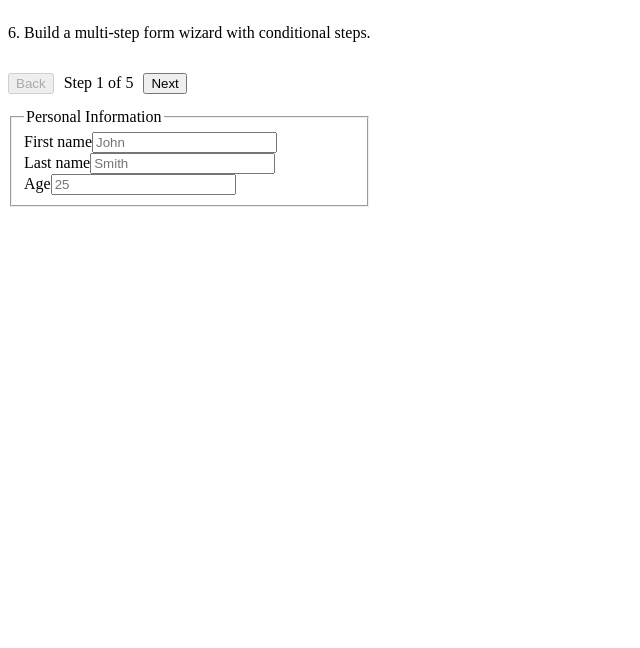
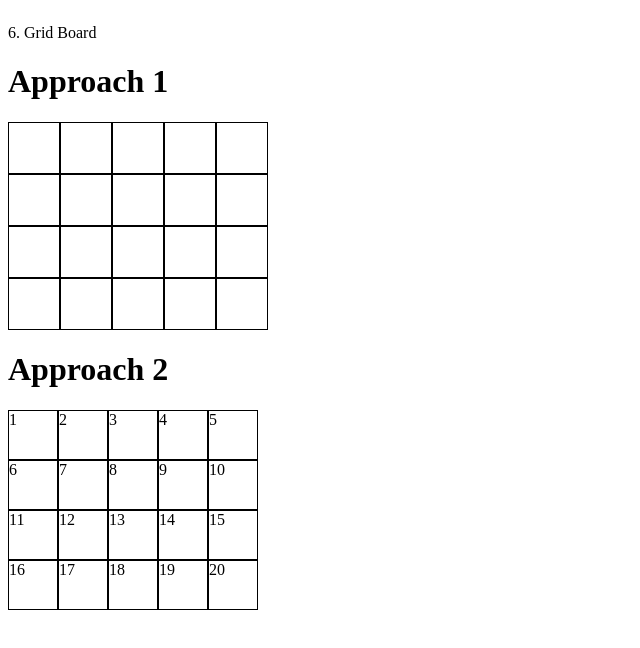
Before and after one commit to Joha99/frontend-systems-design, a React (Vite) app: page / in a window 1280 px wide. Shown: the top 648 px of the page, without its empty margins (0-640 px from the left). Built offline with nearby package versions, Linux system fonts and the light colour scheme.

Commit message:
grid board problem

```diff
--- a/src/App.tsx
+++ b/src/App.tsx
@@ -2,6 +2,7 @@ import styles from "./App.module.css";
 import { ContactForm } from "./contact-form/ContactForm";
 import { CrudList } from "./crud-list/CrudList";
 import { DataTable } from "./data-table/DataTable";
+import { GridBoard } from "./grid-board/GridBoard";
 import { MultiStepWizard } from "./multi-step-wizard/MultiStepWizard";
 import { PostBrowser } from "./post-browser/PostBrowser";
 import { Typeahead } from "./typeahead/Typeahead";
@@ -13,8 +14,9 @@ function App() {
       <DataTable />
       <ContactForm />
       <CrudList />
-      <PostBrowser /> */}
-      <MultiStepWizard />
+      <PostBrowser />
+      <MultiStepWizard /> */}
+      <GridBoard rowCount={4} colCount={5} />
     </div>
   );
 }
--- /dev/null
+++ b/src/grid-board/GridBoard.tsx
@@ -0,0 +1,72 @@
+/**
+ * Dynamic Grid Board (from Retell AI prep guide)
+ *
+ * Build a dynamic "board" component (similar to a Tic-Tac-Toe or Sudoku grid)
+ * that accepts a custom, independent number of rows and columns.
+ *
+ * Requirements:
+ * 1. Accept rows and columns as props (or via input controls).
+ * 2. Render a grid of cells using the given dimensions.
+ * 3. Focus is on rendering logic — looping/mapping to generate the grid structure.
+ * 4. Each cell should be visually distinct (bordered).
+ *
+ * Stretch:
+ * - Click a cell to toggle its state (e.g. highlight or mark with X/O).
+ * - Display row and column indices in each cell.
+ * - Add inputs to dynamically change the number of rows and columns.
+ */
+
+import { useState } from "react";
+import styles from "./GridBoard.module.css";
+
+interface GridBoardProps {
+  rowCount: number;
+  colCount: number;
+}
+
+export const GridBoard = ({ rowCount, colCount }: GridBoardProps) => {
+  return (
+    <div>
+      <p>6. Grid Board</p>
+      <h1>Approach 1</h1>
+      {Array.from({ length: rowCount }, (_, index) => index + 1).map((row) => {
+        return (
+          <div style={{ display: "flex" }} key={row}>
+            {Array.from({ length: colCount }, (_, index) => index + 1).map(
+              (col) => (
+                <div
+                  key={col}
+                  style={{
+                    height: "50px",
+                    width: "50px",
+                    border: "1px solid black",
+                  }}
+                />
+              ),
+            )}
+          </div>
+        );
+      })}
+
+      <h1>Approach 2</h1>
+      <div
+        style={{
+          display: "grid",
+          gridTemplateColumns: `repeat(${colCount}, 50px)`,
+          gridAutoRows: "50px",
+        }}
+      >
+        {Array.from(
+          { length: rowCount * colCount },
+          (_, index) => index + 1,
+        ).map((item) => {
+          return (
+            <div key={item} style={{ border: "1px solid black" }}>
+              {item}
+            </div>
+          );
+        })}
+      </div>
+    </div>
+  );
+};
```
Also changed, not shown: src/grid-board/GridBoard.module.css (added), 1 other file (tests, documents, lock files or other folders).
